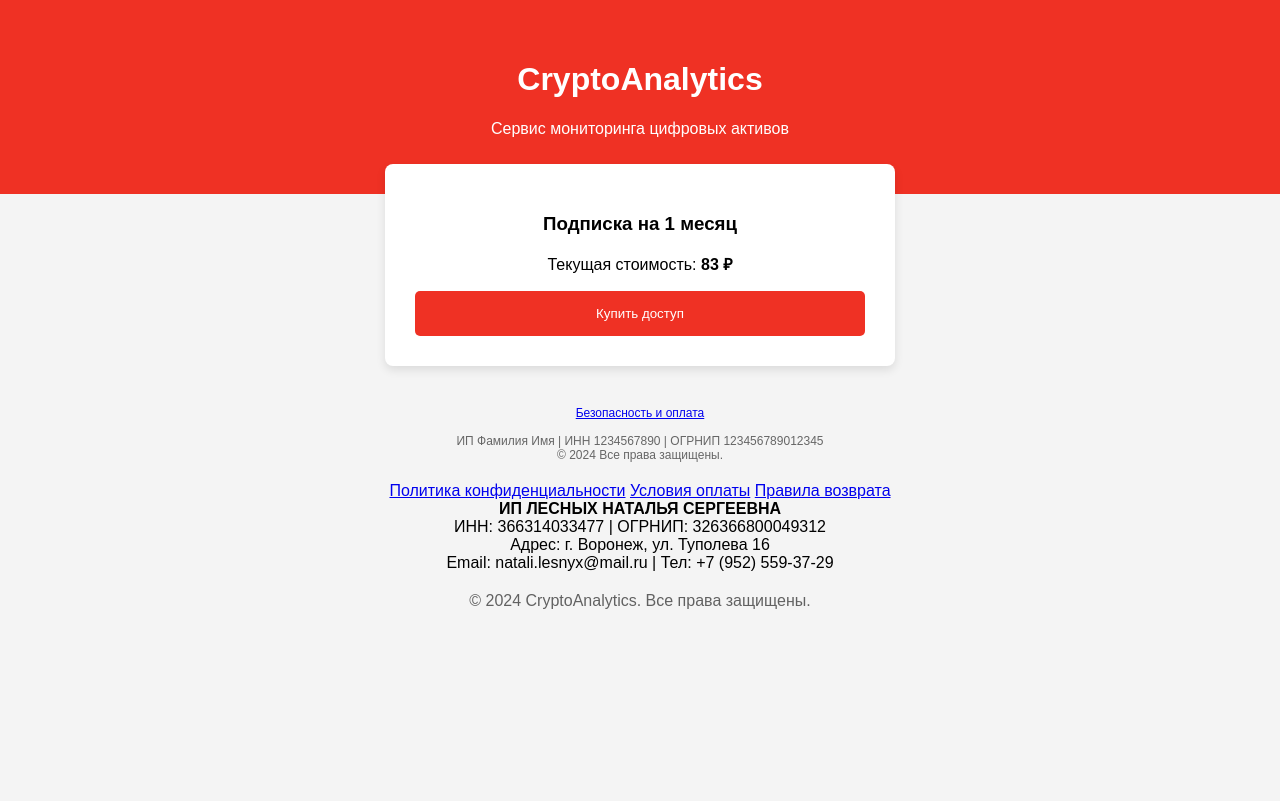
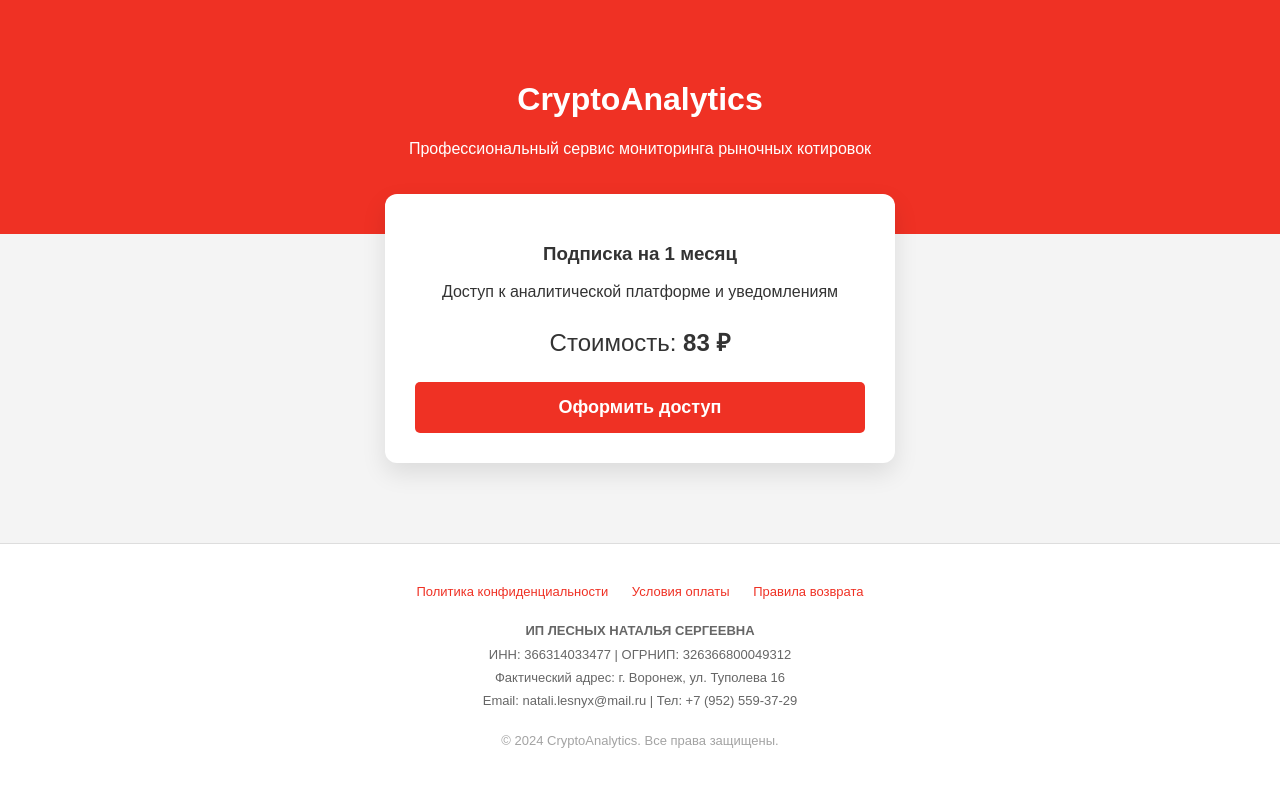
Before and after one commit to ZXCdyra/my-crypto-sit, a Flask app: page / in a window 1280 px wide. Before the commit the page ends 609 px from the top, so only its background shows below. Run offline with Flask 3, Linux system fonts and the light colour scheme; data comes from the database, SQL or seed files in the repository.

Commit message:
Final cleanup for bank

```diff
--- a/templates/index.html
+++ b/templates/index.html
@@ -2,30 +2,34 @@
 <html lang="ru">
 <head>
     <meta charset="UTF-8">
-    <title>CryptoAnalytics — Доступ к платформе</title>
+    <title>CryptoAnalytics — Мониторинг рыночных котировок</title>
     <style>
-        body { font-family: sans-serif; margin: 0; background: #f4f4f4; text-align: center; }
-        .hero { background: #ef3124; color: white; padding: 40px; }
-        .card { background: white; max-width: 450px; margin: -30px auto; padding: 30px; border-radius: 8px; box-shadow: 0 4px 10px rgba(0,0,0,0.1); }
-        .footer { margin-top: 50px; font-size: 12px; color: #666; padding: 20px; }
-        button { background: #ef3124; color: white; border: none; padding: 15px; width: 100%; cursor: pointer; border-radius: 5px; }
+        body { font-family: sans-serif; margin: 0; background: #f4f4f4; text-align: center; color: #333; }
+        .hero { background: #ef3124; color: white; padding: 60px 20px; }
+        .card { background: white; max-width: 450px; margin: -40px auto 40px; padding: 30px; border-radius: 12px; box-shadow: 0 10px 25px rgba(0,0,0,0.1); }
+        .footer { margin-top: 80px; font-size: 13px; color: #666; padding: 40px 20px; background: #fff; border-top: 1px solid #ddd; }
+        .footer-links { margin-bottom: 20px; }
+        .footer-links a { color: #ef3124; margin: 0 10px; text-decoration: none; }
+        .reквизиты { line-height: 1.8; }
+        button { background: #ef3124; color: white; border: none; padding: 15px; width: 100%; cursor: pointer; border-radius: 5px; font-size: 18px; font-weight: bold; }
+        button:hover { background: #d32f2f; }
     </style>
 </head>
 <body>
-    <div class="hero"><h1>CryptoAnalytics</h1><p>Сервис мониторинга цифровых активов</p></div>
+
+    <div class="hero">
+        <h1>CryptoAnalytics</h1>
+        <p>Профессиональный сервис мониторинга рыночных котировок</p>
+    </div>
+
     <div class="card">
         <h3>Подписка на 1 месяц</h3>
-        <p>Текущая стоимость: <b>{{ rate }} ₽</b></p>
-        <button onclick="alert('Перенаправление на оплату...')">Купить доступ</button>
+        <p>Доступ к аналитической платформе и уведомлениям</p>
+        <p style="font-size: 24px;">Стоимость: <b>{{ rate }} ₽</b></p>
+        <button onclick="alert('Перенаправление на защищенную страницу оплаты АО «АЛЬФА-БАНК»...')">Оформить доступ</button>
     </div>
-    <div class="footer">
-        <a href="/payment-info">Безопасность и оплата</a><br><br>
-        ИП Фамилия Имя | ИНН 1234567890 | ОГРНИП 123456789012345<br>
-        © 2024 Все права защищены.
-    </div>
-</body>
-</html>
-<footer>
+
+    <footer class="footer">
         <div class="footer-links">
             <a href="/payment-info">Политика конфиденциальности</a>
             <a href="/payment-info">Условия оплаты</a>
@@ -34,8 +38,11 @@
         <div class="reквизиты">
             <strong>ИП ЛЕСНЫХ НАТАЛЬЯ СЕРГЕЕВНА</strong><br>
             ИНН: 366314033477 | ОГРНИП: 326366800049312<br>
-        Адрес: г. Воронеж, ул. Туполева 16<br>
+            Фактический адрес: г. Воронеж, ул. Туполева 16<br>
             Email: natali.lesnyx@mail.ru | Тел: +7 (952) 559-37-29
         </div>
         <p style="margin-top:20px; opacity:0.6;">© 2024 CryptoAnalytics. Все права защищены.</p>
     </footer>
+
+</body>
+</html>
```
Lines whose indentation alone changed are shown as unchanged.
